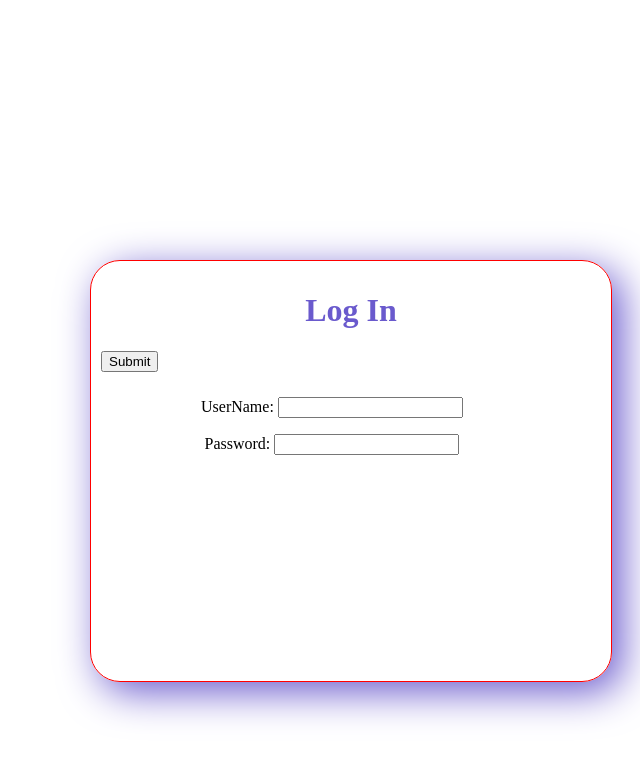
After one commit to bismarkb609/first_blog, a Django app: template blog/templates/blog/log_in.html in a window 1280 px wide. The commit adds this page. Shown: the top 759 px of the page, without its empty margins (640-1280 px from the left). Run offline with Django 4.2, Linux system fonts and the light colour scheme; the template is opened without the code that fills it: values that come from a table or form of the project are taken from there, others are empty.

Commit message:
added login and signup pages

```diff
--- /dev/null
+++ b/blog/forms.py
@@ -0,0 +1,18 @@
+
+from django import forms
+from django import forms
+
+class SignUpform(forms.Form):
+    Firstname = forms.CharField(label="FirstName", max_length=200, required=True)
+    Othername = forms.CharField(label="OtherName", max_length=200, required=False)
+    LastName = forms.CharField(label="LastName", max_length=200, required=True)
+    username = forms.CharField(label="UserName", max_length=100)
+    email = forms.EmailField(label="Email")
+    password = forms.CharField(label="Password", required=True)
+    confirm_password = forms.CharField(label="Confirm Password", required=True)
+
+
+
+class Loginform(forms.Form):
+    username = forms.CharField(label="UserName", max_length=200)
+    password = forms.CharField(label="Password")
--- a/blog/static/css/blog.css
+++ b/blog/static/css/blog.css
@@ -90,3 +90,7 @@ h4 {
     height: 70px;
     box-shadow: 10px 10px 50px blanchedalmond;
 }
+
+img {
+    background-size: cover;
+}
--- /dev/null
+++ b/blog/static/css/login.css
@@ -0,0 +1,29 @@
+h1 {
+    color: slateblue;
+    text-align: center;
+}
+
+.login {
+    margin: 10px;
+    padding: 10px;
+    border: 1px solid red;
+    box-shadow: 10px 10px 40px slateblue;
+    width: 500px;
+    height: 400px;
+    border-radius: 30px;
+    position: absolute;
+    left: 45rem;
+    top: 250px;
+}
+
+
+.actual_form {
+    text-align: center;
+    position: absolute;
+    top: 120px;
+    left: 110px;
+}
+
+.button {
+    align-items: center;
+}
--- a/blog/templates/blog/base.html
+++ b/blog/templates/blog/base.html
@@ -10,6 +10,9 @@
         {% endblock %}
     </head>
     <body>
+        <p style="background-size:cover">
+            <img src="{% static 'css/blog/media/background_image.jpg' %}" alt="background image"/>
+        </p>
         <header class="page-header">
            <div id="text-to-display" class="container">
             <h1><a href="/">A place to share Ideas </a></h1>
--- a/blog/templates/blog/index.html
+++ b/blog/templates/blog/index.html
@@ -4,13 +4,11 @@
 
 {% block index_css %}
 <link rel="stylesheet" href="{% static 'css/index.css'%}">
-
 {% endblock %}
 
 
 
 {% block content %}
-
 <main class="main-body">
     {% for info in data %}
     <section class="list_post">
--- /dev/null
+++ b/blog/templates/blog/log_in.html
@@ -0,0 +1,16 @@
+{% load static %}
+<link rel="stylesheet" href="{% static 'css/login.css'%}">
+
+<span class="loginForm">
+    <form method="POST" action="" class="login">
+        <h1> Log In </h1>
+        {% csrf_token %}
+        <span class="actual_form">
+            {{ loginForm.as_p }}
+        </span>
+
+        <p class="button">
+            <input type="submit" value="Submit">
+        </p>
+    </form>
+</span>
--- a/blog/urls.py
+++ b/blog/urls.py
@@ -1,5 +1,6 @@
 from django.urls import path
 from . import views
+from django.contrib.staticfiles.urls import staticfiles_urlpatterns
 
 urlpatterns = [
     path("", views.index, name="home-page"),
@@ -8,3 +9,6 @@ urlpatterns = [
     path("sign_up/", views.sign_up, name="sign-up"),
     path("log_in/", views.log_in, name="log-in")
 ]
+
+
+urlpatterns += staticfiles_urlpatterns()
```
Also changed, not shown: blog/static/css/signup.css (added, +17 -0 lines), blog/templates/blog/sign_up.html (added, +13 -0 lines), blog/views.py (+14 -4 lines), blog/static/css/blog/media/background_image.jpg (added).
